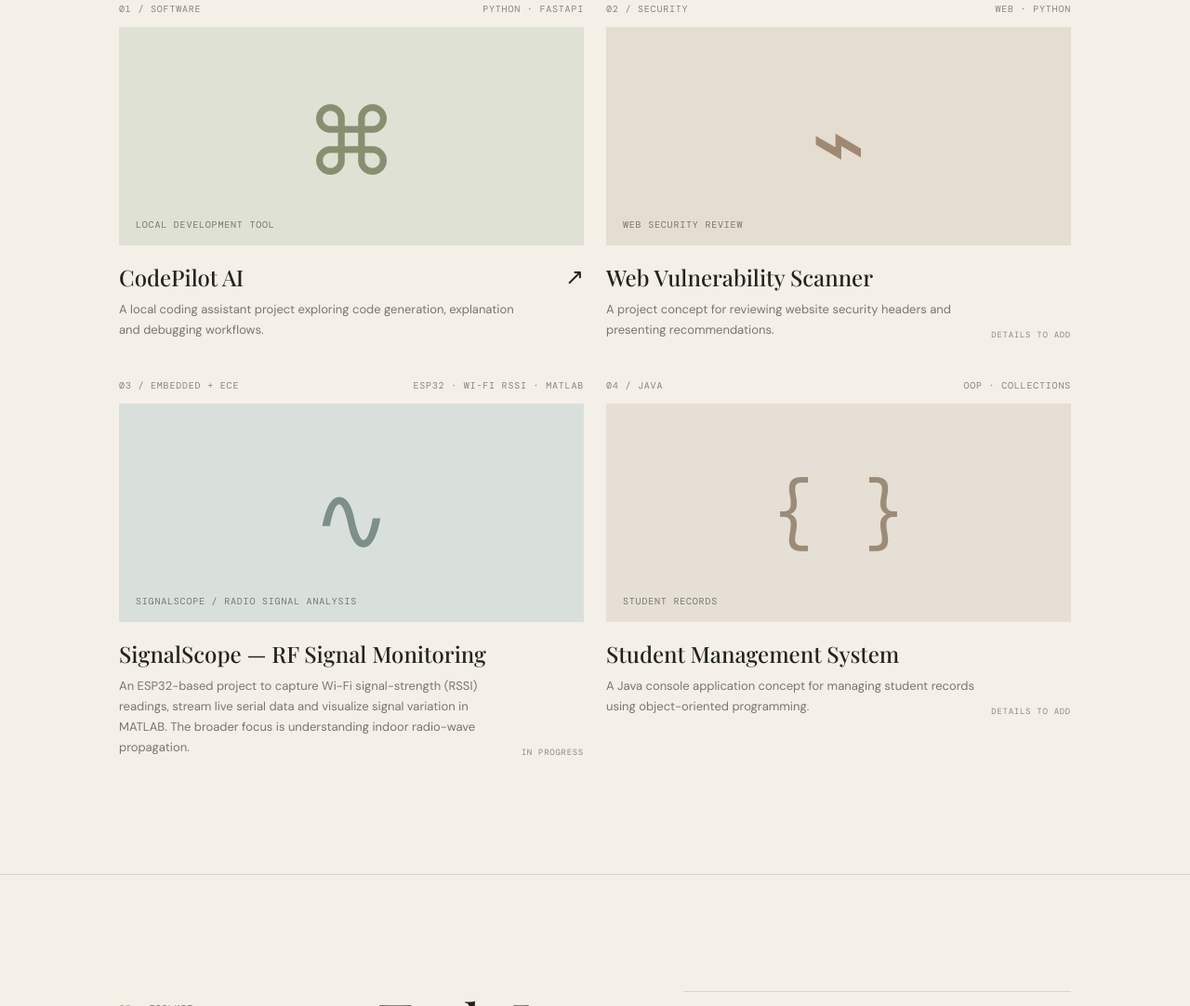
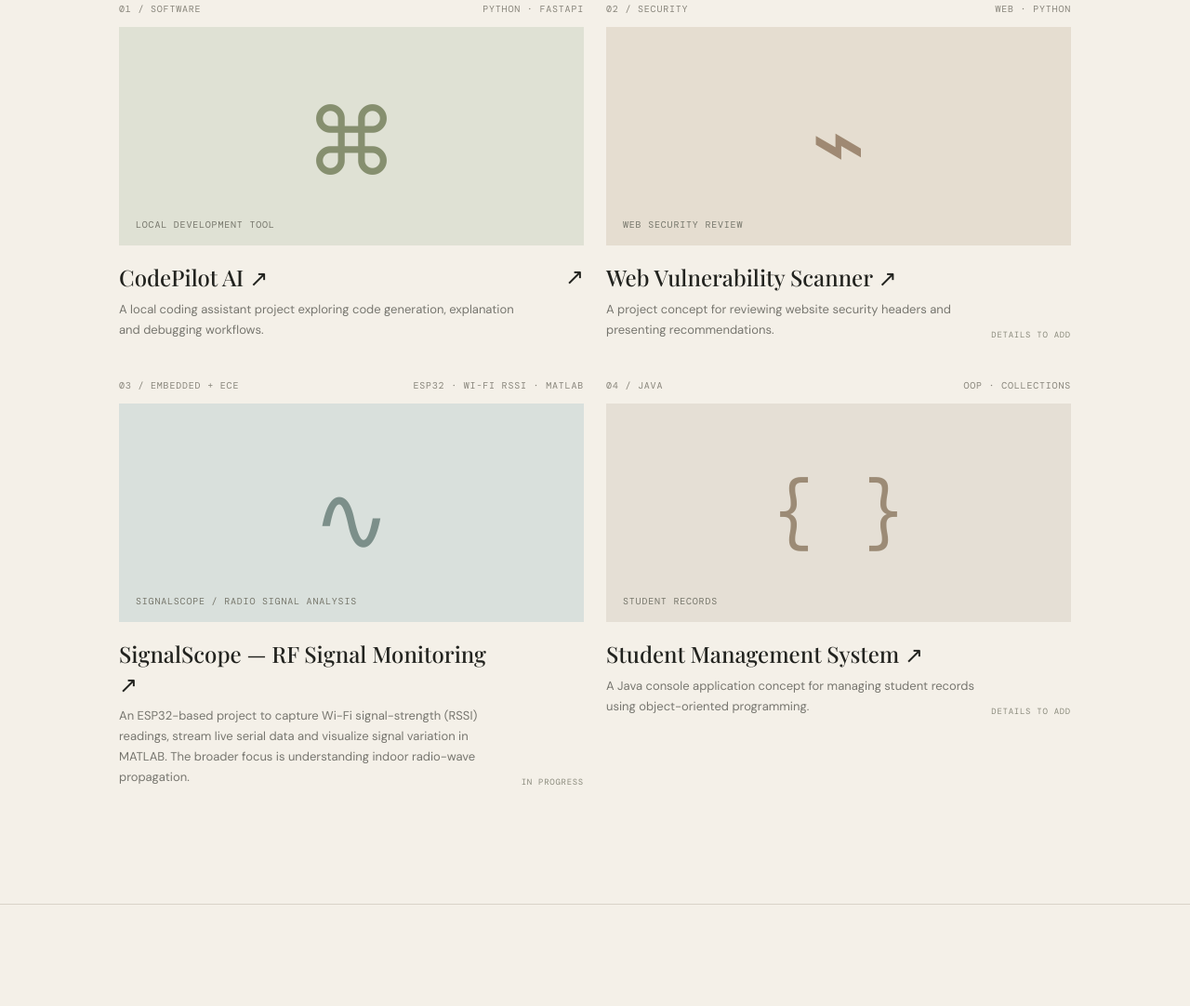
Before and after one commit to MukeshBalaji80/MukeshBalaji80, a plain HTML site: page docs/index.html in a window 1280 px wide. Shown: the part 1841-2923 px from the top of the page at 93% size. Drawn offline with nearby package versions, Linux system fonts and the light colour scheme.

Commit message:
Link portfolio project cards to detailed pages

```diff
--- a/docs/index.html
+++ b/docs/index.html
@@ -44,10 +44,10 @@
     <section class="section section-wrap work" id="work">
       <div class="section-heading"><div class="section-label"><span>02</span> SELECTED WORK</div><p>A few areas I'm exploring through practical builds.</p></div>
       <div class="project-grid">
-        <article class="project-card project-featured"><div class="project-topline"><span>01 / SOFTWARE</span><span>PYTHON · FASTAPI</span></div><div class="project-art art-code"><span class="art-glyph">⌘</span><span class="art-caption">LOCAL DEVELOPMENT TOOL</span></div><div class="project-info"><div><h3>CodePilot AI</h3><p>A local coding assistant project exploring code generation, explanation and debugging workflows.</p></div><a href="https://github.com/MukeshBalaji80/codepilot-ai" target="_blank" rel="noreferrer" aria-label="View CodePilot AI on GitHub">↗</a></div></article>
-        <article class="project-card"><div class="project-topline"><span>02 / SECURITY</span><span>WEB · PYTHON</span></div><div class="project-art art-security"><span class="art-glyph">⌁</span><span class="art-caption">WEB SECURITY REVIEW</span></div><div class="project-info"><div><h3>Web Vulnerability Scanner</h3><p>A project concept for reviewing website security headers and presenting recommendations.</p></div><span class="project-status">DETAILS TO ADD</span></div></article>
-        <article class="project-card project-featured"><div class="project-topline"><span>03 / EMBEDDED + ECE</span><span>ESP32 · WI-FI RSSI · MATLAB</span></div><div class="project-art art-rf"><span class="art-glyph">∿</span><span class="art-caption">SIGNALSCOPE / RADIO SIGNAL ANALYSIS</span></div><div class="project-info"><div><h3>SignalScope — RF Signal Monitoring</h3><p>An ESP32-based project to capture Wi-Fi signal-strength (RSSI) readings, stream live serial data and visualize signal variation in MATLAB. The broader focus is understanding indoor radio-wave propagation.</p></div><span class="project-status">IN PROGRESS</span></div></article>
-        <article class="project-card"><div class="project-topline"><span>04 / JAVA</span><span>OOP · COLLECTIONS</span></div><div class="project-art art-java"><span class="art-glyph">{ }</span><span class="art-caption">STUDENT RECORDS</span></div><div class="project-info"><div><h3>Student Management System</h3><p>A Java console application concept for managing student records using object-oriented programming.</p></div><span class="project-status">DETAILS TO ADD</span></div></article>
+        <article class="project-card project-featured"><div class="project-topline"><span>01 / SOFTWARE</span><span>PYTHON · FASTAPI</span></div><div class="project-art art-code"><span class="art-glyph">⌘</span><span class="art-caption">LOCAL DEVELOPMENT TOOL</span></div><div class="project-info"><div><h3><a class="project-title-link" href="projects/codepilot-ai.html">CodePilot AI ↗</a></h3><p>A local coding assistant project exploring code generation, explanation and debugging workflows.</p></div><a href="https://github.com/MukeshBalaji80/codepilot-ai" target="_blank" rel="noreferrer" aria-label="View CodePilot AI on GitHub">↗</a></div></article>
+        <article class="project-card"><div class="project-topline"><span>02 / SECURITY</span><span>WEB · PYTHON</span></div><div class="project-art art-security"><span class="art-glyph">⌁</span><span class="art-caption">WEB SECURITY REVIEW</span></div><div class="project-info"><div><h3><a class="project-title-link" href="projects/web-vulnerability-scanner.html">Web Vulnerability Scanner ↗</a></h3><p>A project concept for reviewing website security headers and presenting recommendations.</p></div><span class="project-status">DETAILS TO ADD</span></div></article>
+        <article class="project-card project-featured"><div class="project-topline"><span>03 / EMBEDDED + ECE</span><span>ESP32 · WI-FI RSSI · MATLAB</span></div><div class="project-art art-rf"><span class="art-glyph">∿</span><span class="art-caption">SIGNALSCOPE / RADIO SIGNAL ANALYSIS</span></div><div class="project-info"><div><h3><a class="project-title-link" href="projects/signalscope.html">SignalScope — RF Signal Monitoring ↗</a></h3><p>An ESP32-based project to capture Wi-Fi signal-strength (RSSI) readings, stream live serial data and visualize signal variation in MATLAB. The broader focus is understanding indoor radio-wave propagation.</p></div><span class="project-status">IN PROGRESS</span></div></article>
+        <article class="project-card"><div class="project-topline"><span>04 / JAVA</span><span>OOP · COLLECTIONS</span></div><div class="project-art art-java"><span class="art-glyph">{ }</span><span class="art-caption">STUDENT RECORDS</span></div><div class="project-info"><div><h3><a class="project-title-link" href="projects/student-management-system.html">Student Management System ↗</a></h3><p>A Java console application concept for managing student records using object-oriented programming.</p></div><span class="project-status">DETAILS TO ADD</span></div></article>
       </div>
     </section>
     <section class="section section-wrap skills" id="skills">
```
